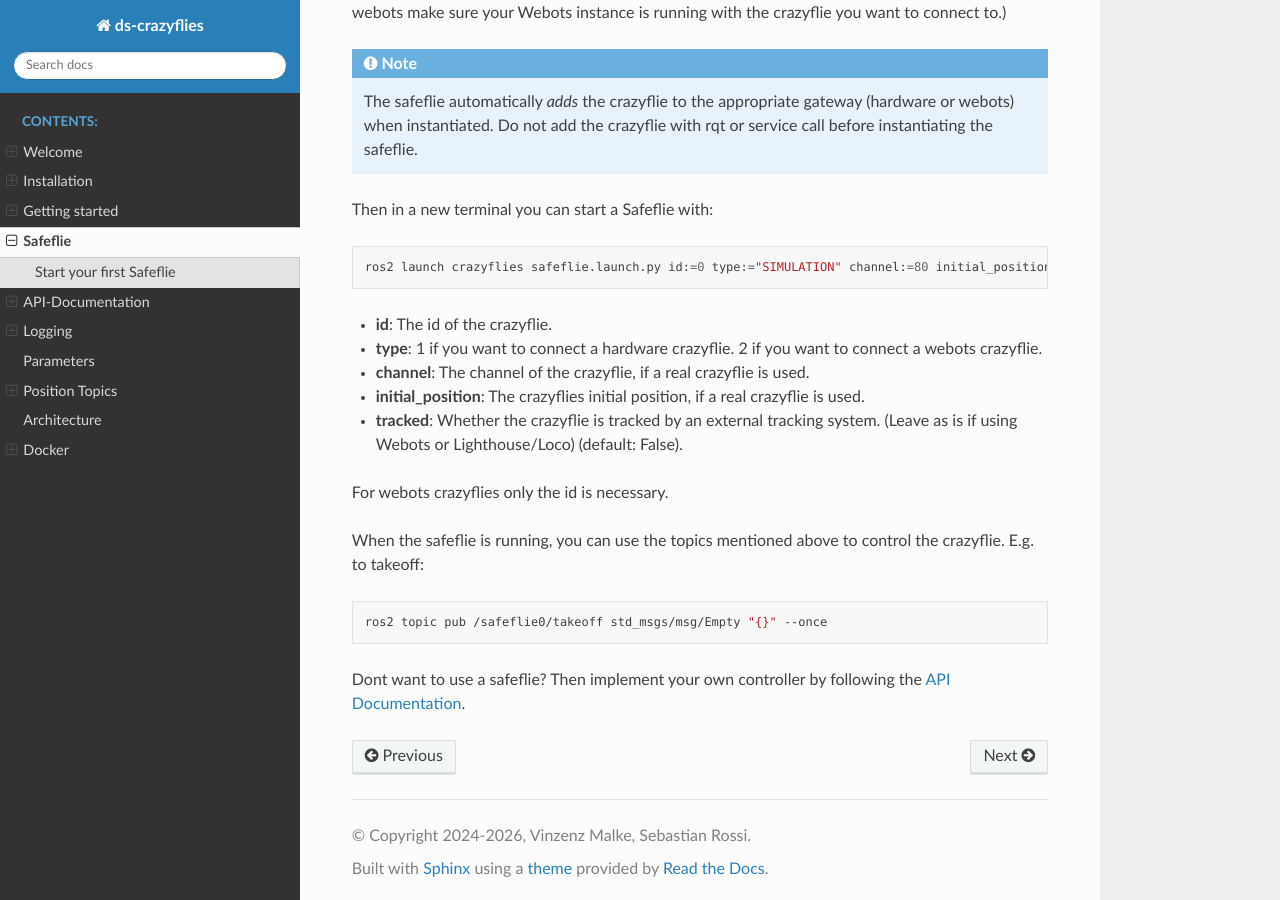
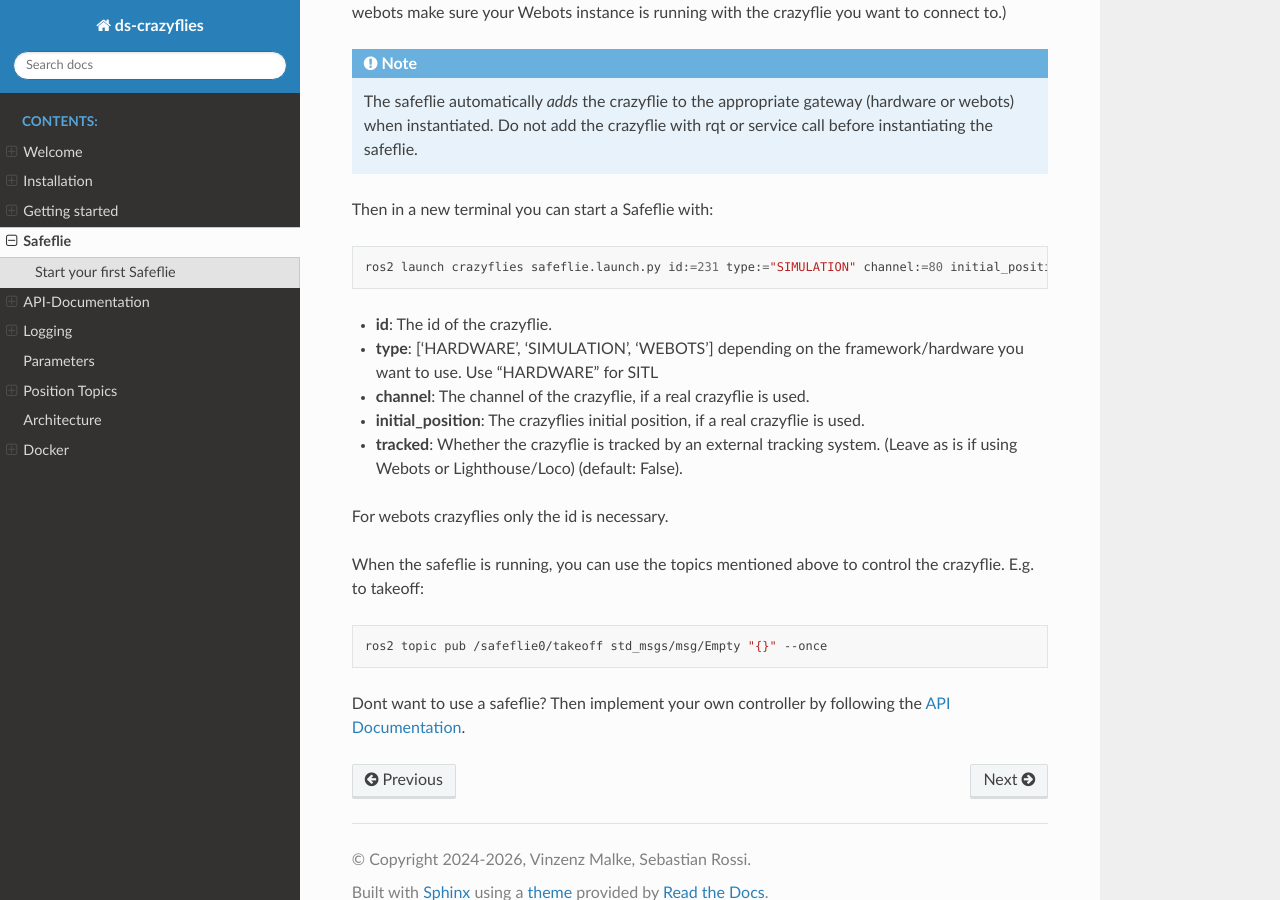
Before and after one commit to DynamicSwarms/ds-crazyflies, a Sphinx documentation site: the page built from docs/safeflie.rst, in a window 1280 px wide and 900 px high, scrolled down 1229 px. Built offline with Sphinx 7.4.7 and the Read the Docs theme 3.1.0, drawn with Linux system fonts in a browser that asks for light colours.

Commit message:
small doc update

```diff
--- a/docs/safeflie.rst
+++ b/docs/safeflie.rst
@@ -51,10 +51,10 @@ Then in a new terminal you can start a Safeflie with:
 
 .. code-block:: bash
 
-    ros2 launch crazyflies safeflie.launch.py id:=0 type:="SIMULATION" channel:=80 initial_position:=[0.0,0.0,0.0] tracked:=false
+    ros2 launch crazyflies safeflie.launch.py id:=231 type:="SIMULATION" channel:=80 initial_position:=[0.0,0.0,0.0] tracked:=false
 
 * **id**: The id of the crazyflie.
-* **type**: 1 if you want to connect a hardware crazyflie. 2 if you want to connect a webots crazyflie.
+* **type**: ['HARDWARE', 'SIMULATION', 'WEBOTS'] depending on the framework/hardware you want to use. Use "HARDWARE" for SITL
 * **channel**: The channel of the crazyflie, if a real crazyflie is used.
 * **initial_position**: The crazyflies initial position, if a real crazyflie is used.
 * **tracked**: Whether the crazyflie is tracked by an external tracking system. (Leave as is if using Webots or Lighthouse/Loco) (default: False).
```
